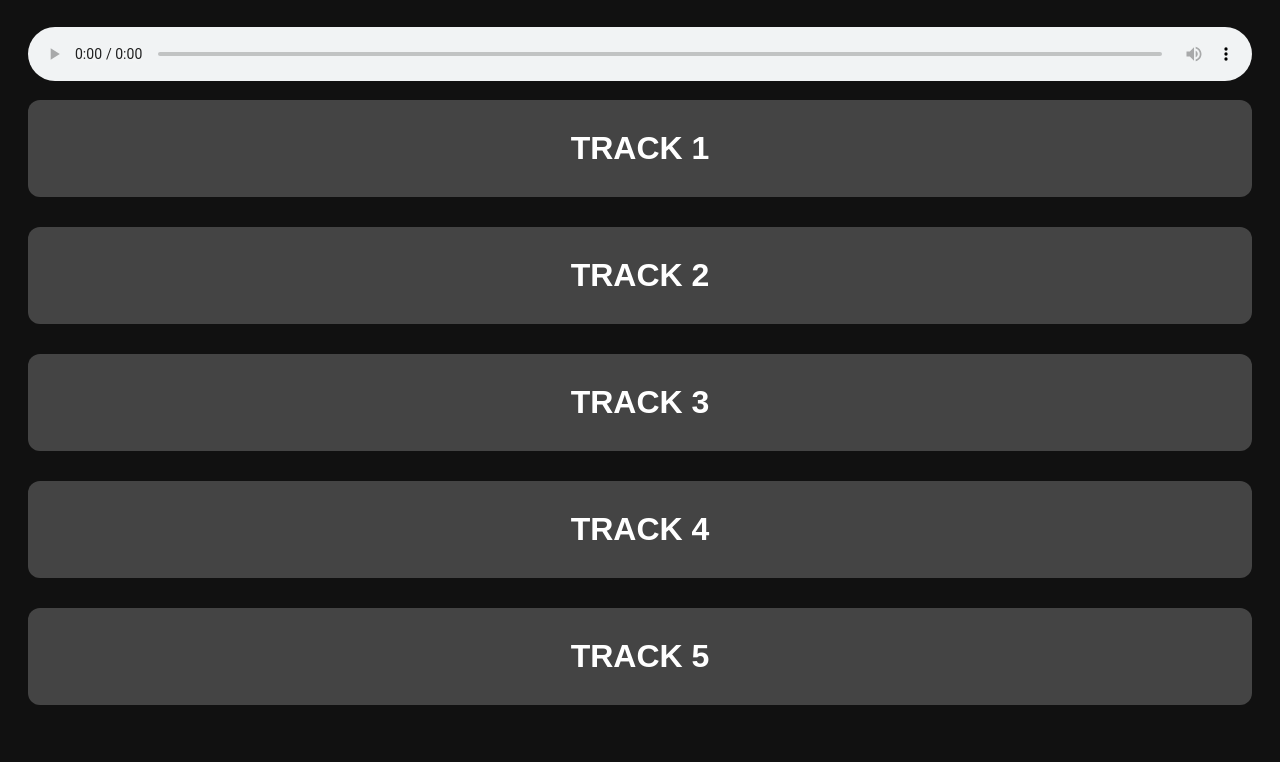
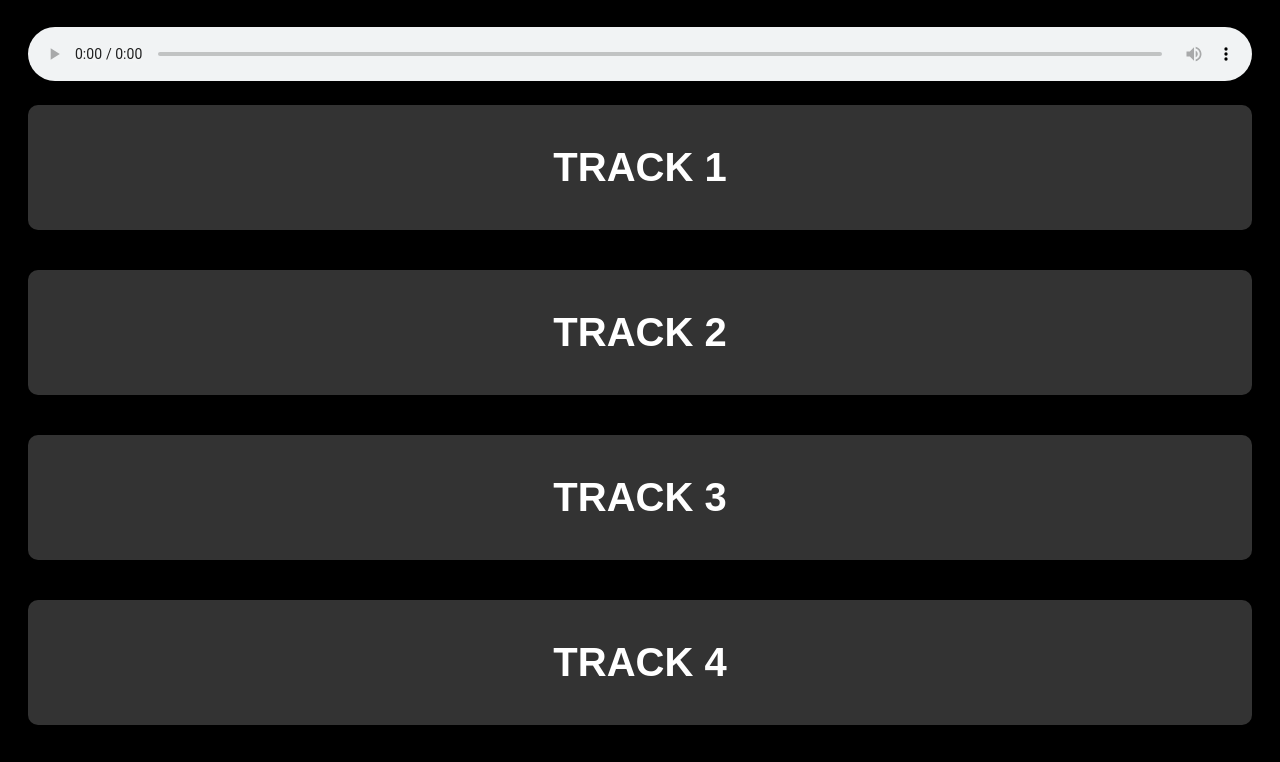
Before and after one commit to Rohansweb-codexamples/Musicplayerspellingcheck55677-_---gncfj, a plain HTML site: page index.html in a window 1280 px wide. Shown: the part 101-863 px from the top of the page. Drawn offline with Linux system fonts and the light colour scheme.

Commit message:
Update title and style in index.html

```diff
--- a/index.html
+++ b/index.html
@@ -2,11 +2,11 @@
 <html>
 <head>
 <meta charset="UTF-8">
-<title>Simple Music Player</title>
+<title>Music Player</title>
 
 <style>
   body {
-    background: #111;
+    background: #000;
     color: white;
     font-family: Arial, sans-serif;
     text-align: center;
@@ -20,19 +20,19 @@
 
   .btn {
     width: 100%;
-    padding: 30px;
-    margin: 15px 0;
-    font-size: 32px;
+    padding: 40px;
+    margin: 20px 0;
+    font-size: 40px;
     font-weight: bold;
     border: none;
-    border-radius: 12px;
-    background: #444;
+    border-radius: 10px;
+    background: #333;
     color: white;
     cursor: pointer;
   }
 
   .btn:active {
-    background: #666;
+    background: #555;
   }
 </style>
 
@@ -53,7 +53,7 @@
 const BASE = "https://rohansweb-codexamples.github.io/Musicplayerspellingcheck55677-_---gncfj/";
 
 const tracks = {
-  1: "SONGSmashup-aimashupmaker-1778513456891900046.mp3",
+  1: "mashup-aimashupmaker-1778513456891900046.mp3",
   2: "screenrecorder-20260511-161025.mp3",
   3: "Rapture%20Original%20Extended%20Mix%20feat%20Nadia%20Ali.mp3",
   4: "Neon_Dreams_Accelerate%20(Extended).mp3",
```
